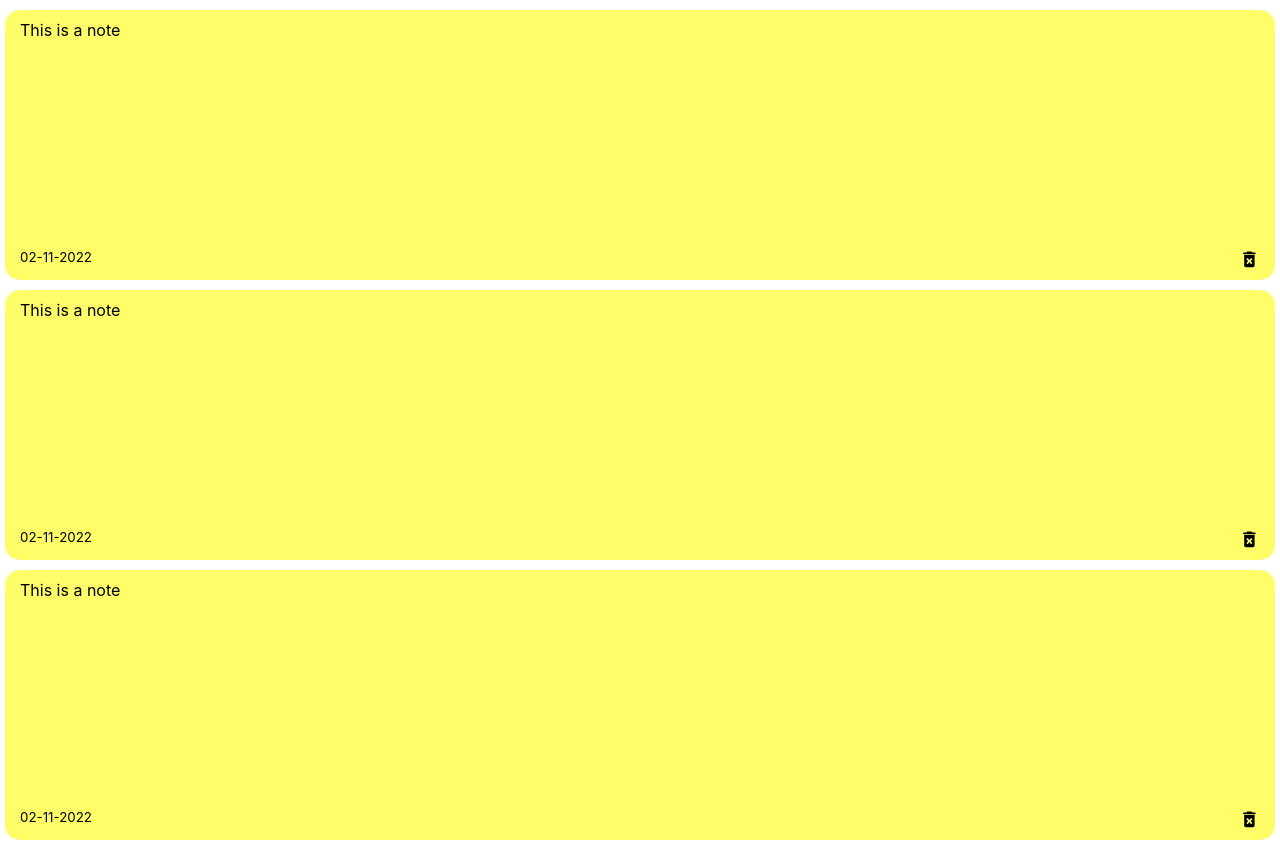
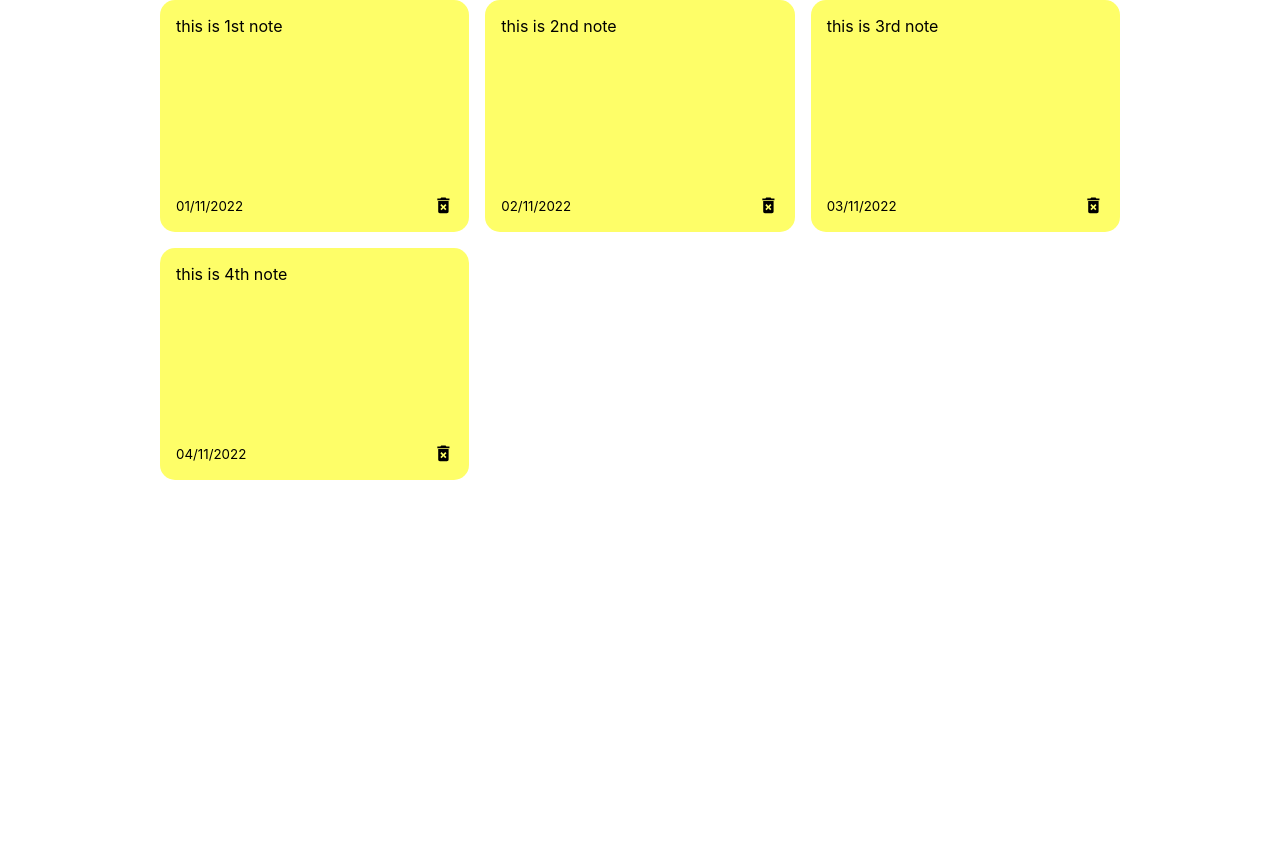
Before and after one commit to Jothishwar/React-Notes-App, a React (Create React App) app: page / in a window 1280 px wide. Shown: the top 842 px of the page. After the commit the page ends 800 px from the top, so only its background shows below. Built offline with nearby package versions, Linux system fonts and the light colour scheme; the HTML template or start-up script is replaced by a standard one.

Commit message:
made the components dynamic

```diff
--- a/src/App.js
+++ b/src/App.js
@@ -1,9 +1,33 @@
 import NotesList from './components/notesList';
+import { useState } from 'react';
+import { nanoid } from 'nanoid';
 
 function App() {
+  const [notes,setNotes] = useState([
+    {
+      id:nanoid(),
+      text:"this is 1st note",
+      date:"01/11/2022",
+    },
+    {
+      id:nanoid(),
+      text:"this is 2nd note",
+      date:"02/11/2022",
+    },
+    {
+      id:nanoid(),
+      text:"this is 3rd note",
+      date:"03/11/2022",
+    },
+    {
+      id:nanoid(),
+      text:"this is 4th note",
+      date:"04/11/2022",
+    }
+  ])
   return (
     <div className="container">
-      <NotesList />
+      <NotesList notes={notes}/>
     </div>
   );
 }
--- a/src/components/note.js
+++ b/src/components/note.js
@@ -1,12 +1,12 @@
 import React from 'react';
 import { MdDeleteForever } from "react-icons/md";
 
-function Note(){
+function Note(props){
 	return(
 		<div className='note'>
-			<span>This is a note</span>
+			<span>{props.text}</span>
 			<div className='note-footer'>
-				<small>02-11-2022</small>
+				<small>{props.date}</small>
 				<MdDeleteForever className='delete' size='1.3em' />
 			</div>
 		</div>
--- a/src/components/notesList.js
+++ b/src/components/notesList.js
@@ -1,12 +1,17 @@
 import Note from './note';
 
-function notesList(){
+function notesList(props){
 	return(
 		<div className='noteslist'>
-			<Note />
-			<Note />
-			<Note />
-			<Note />
+			{props.notes.map(
+				(note)=><Note
+					key={note.id}
+					id={note.id}
+					text={note.text}
+					date={note.date}
+					/>
+				)
+			}
 		</div>
 	)
 }
--- a/src/index.css
+++ b/src/index.css
@@ -12,18 +12,33 @@ code {
     monospace;
 }
 
+.container{
+  max-width: 960px;
+  margin-right: auto;
+  margin-left: auto;
+  padding-right: 15px;
+  padding-left: 15px;
+  min-height: 100vh;
+}
+
+.noteslist{
+  display: grid;
+  grid-gap: 1rem;
+  grid-template-columns: repeat(auto-fit,minmax(250px,1fr));
+}
+
 .note{
   background-color: #fefe68;
-  min-height: 250px;
+  min-height: 200px;
   display: flex;
   flex-direction: column;
   justify-content: space-between;
-  margin: 10px 5px;
-  padding: 10px 15px;
+  padding: 1rem;
   border-radius: 15px;
 }
 
 .note-footer{
   display: flex;
   justify-content: space-between;
+  align-items: center;
 }
```
Also changed, not shown: public/manifest.json.
